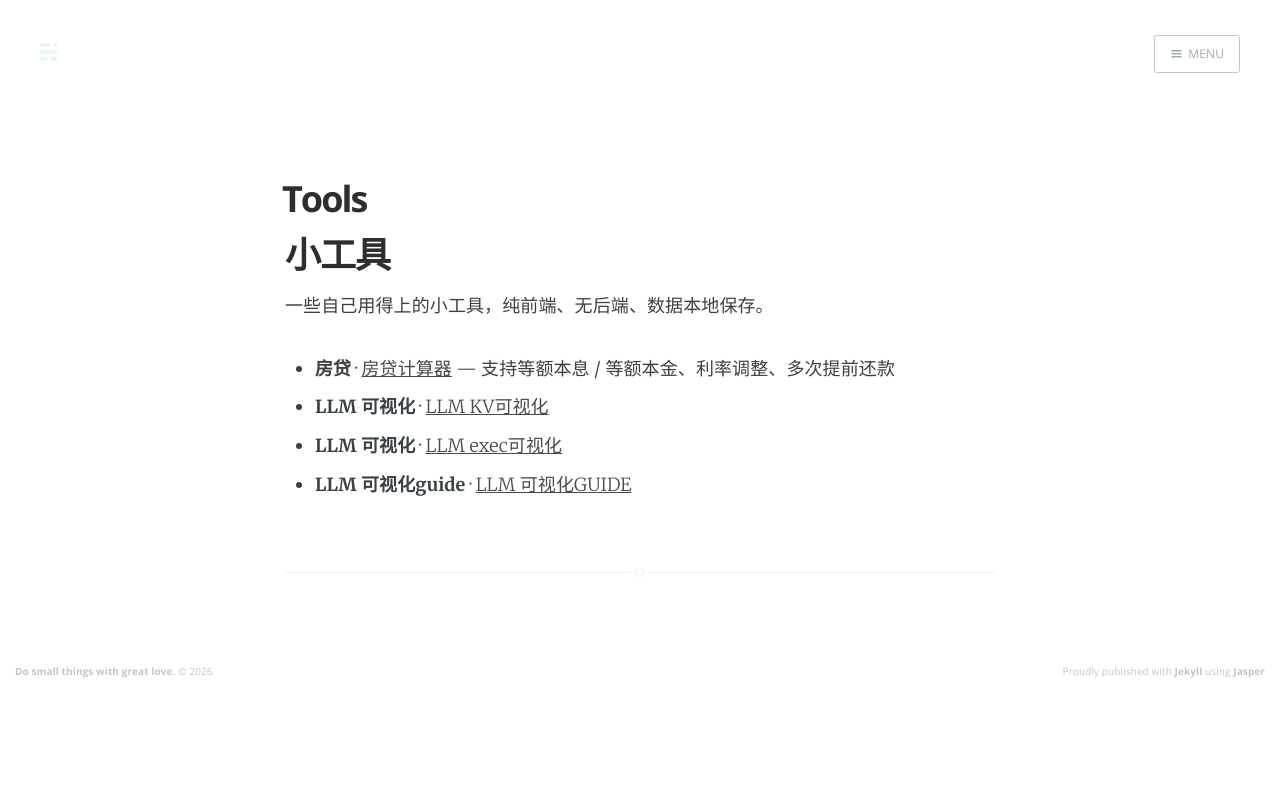
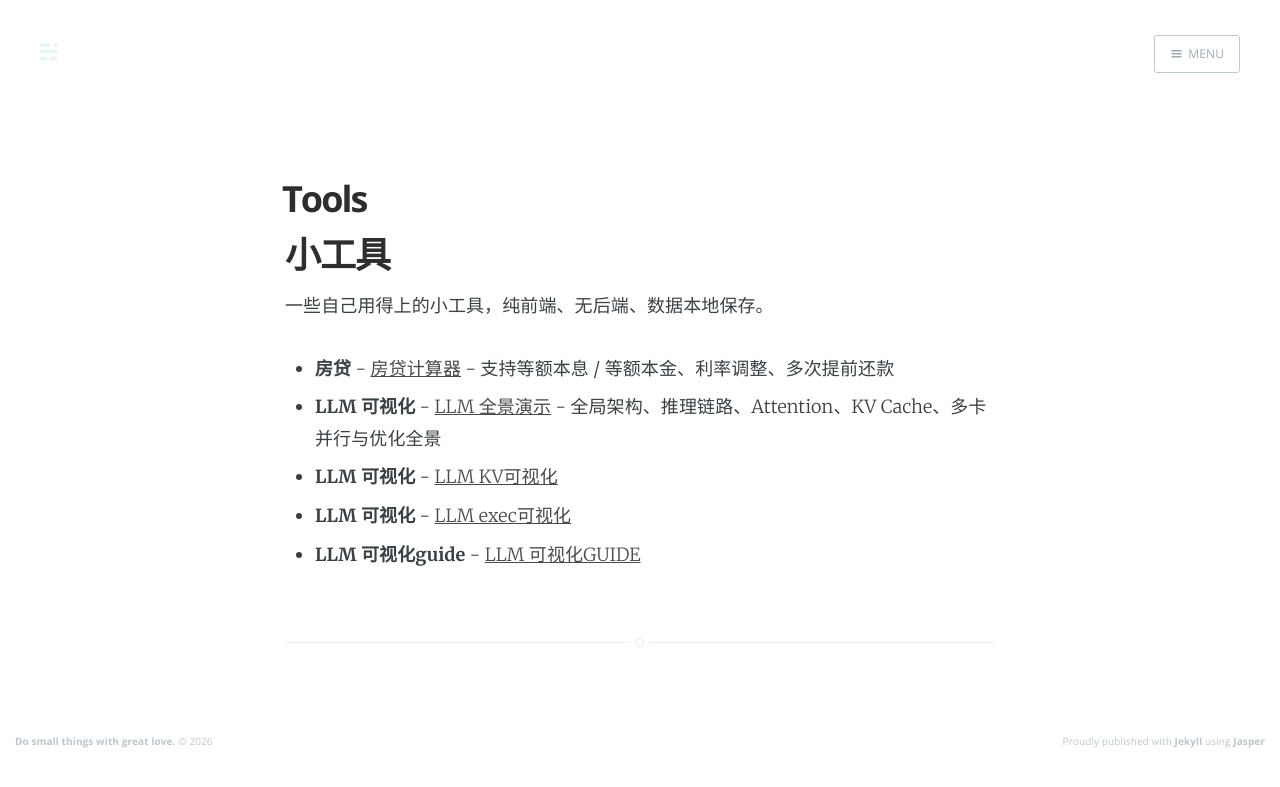
Before and after one commit to Kidlovec/kidlovec.github.io, a Jekyll site: the page built from tools/index.md, in a window 1280 px wide. Shown: the top 787 px of the page. Built offline with Jekyll 4.4.1, drawn with Linux system fonts in a browser that asks for light colours; nearby versions of some CDN libraries.

Commit message:
Add LLM panorama link to tools index

```diff
--- a/tools/index.md
+++ b/tools/index.md
@@ -10,7 +10,8 @@ current: tools
 
 一些自己用得上的小工具，纯前端、无后端、数据本地保存。
 
-- **房贷** &middot; [房贷计算器](/tools/mortgage-calculator.html) — 支持等额本息 / 等额本金、利率调整、多次提前还款
-- **LLM 可视化** &middot; [LLM KV可视化](/tools/llm-exec-view.html)
-- **LLM 可视化** &middot; [LLM exec可视化](/tools/llm-exec-view2.html)
-- **LLM 可视化guide** &middot; [LLM 可视化GUIDE](/tools/llm-guide.html)
+- **房贷** - [房贷计算器](/tools/mortgage-calculator.html) - 支持等额本息 / 等额本金、利率调整、多次提前还款
+- **LLM 可视化** - [LLM 全景演示](/tools/llm-panorama.html) - 全局架构、推理链路、Attention、KV Cache、多卡并行与优化全景
+- **LLM 可视化** - [LLM KV可视化](/tools/llm-exec-view.html)
+- **LLM 可视化** - [LLM exec可视化](/tools/llm-exec-view2.html)
+- **LLM 可视化guide** - [LLM 可视化GUIDE](/tools/llm-guide.html)
```
